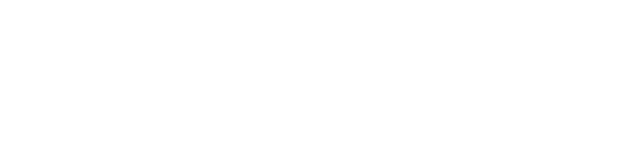
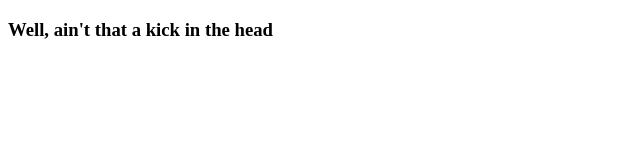
Before and after one commit to CFVPXV/backInTheSaddle, a plain HTML site: page index.html in a window 1280 px wide. Shown: the whole page, without its empty margins (0-640 px from the left). Drawn offline with Linux system fonts and the light colour scheme.

Commit message:
Putting a pertinent message

```diff
--- a/index.html
+++ b/index.html
@@ -3,7 +3,9 @@
     <head>
         <meta charset="UTF-8">
         <meta name="viewport" content="width=device-width, initial-scale=1.0">
+        <title>Hello World</title>
     </head>
     <body>
+        <h3>Well, ain't that a kick in the head</h3>
     </body>
 </html>
```
